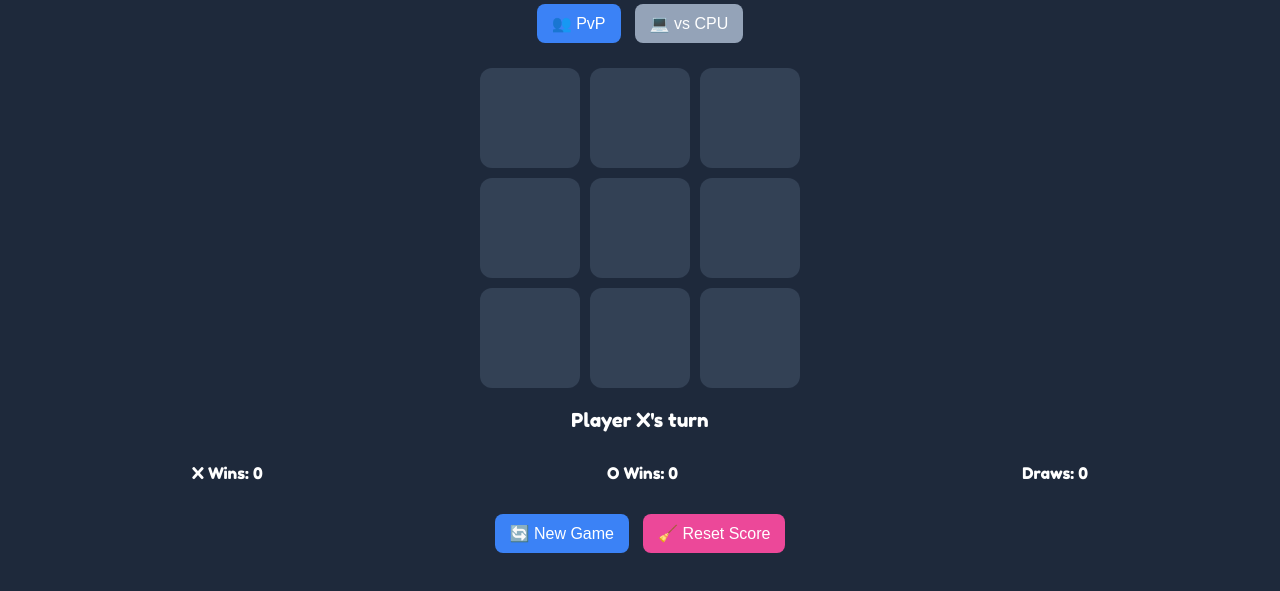
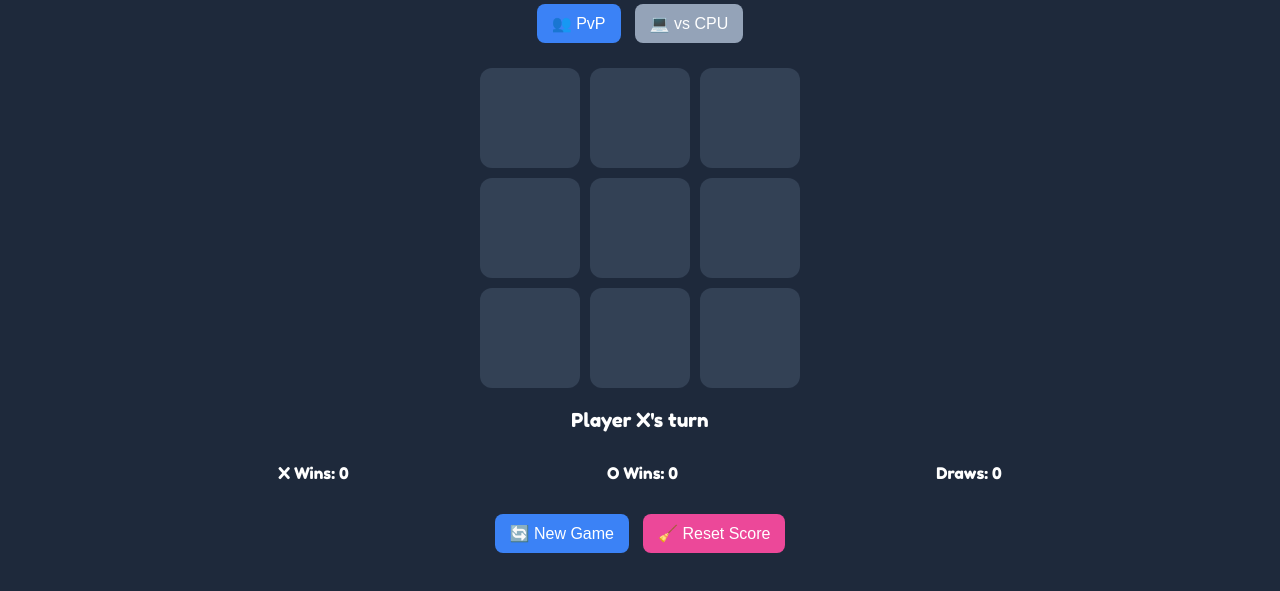
Before and after one commit to Kairu075/TicTacToe-Game, a plain HTML site: page index.html in a window 1280 px wide. Shown: the part 171-762 px from the top of the page. Drawn offline with Linux system fonts and the light colour scheme.

Commit message:
Update title in index.html and adjust scoreboard alignment in styles.css

```diff
--- a/index.html
+++ b/index.html
@@ -3,12 +3,12 @@
 <head>
   <meta charset="UTF-8">
   <meta name="viewport" content="width=device-width, initial-scale=1.0">
-  <title>Tic Tac Toe 🎮</title>
+  <title>Tic Tac Toe Game</title>
   <link rel="stylesheet" href="styles.css">
   <link href="https://fonts.googleapis.com/css2?family=Fredoka+One&display=swap" rel="stylesheet">
 </head>
 <body class="dark">
-  <!-- Theme Toggle (Top Right) -->
+  <!-- Theme Toggle -->
   <div class="topbar">
     <label class="switch">
       <input type="checkbox" id="themeToggle">
@@ -23,13 +23,13 @@
   <div class="container">
     <h1>Tic Tac Toe 🎮</h1>
 
-    <!-- Mode Selection -->
+    <!-- Mode Select -->
     <div class="mode-select">
       <button id="pvpBtn" class="active">👥 PvP</button>
       <button id="cpuBtn">💻 vs CPU</button>
     </div>
 
-    <!-- Difficulty (only shows in CPU mode) -->
+    <!-- Difficulty-->
     <div class="difficulty" id="difficulty">
       <label><input type="radio" name="level" value="easy" checked> Easy</label>
       <label><input type="radio" name="level" value="medium"> Medium</label>
--- a/styles.css
+++ b/styles.css
@@ -95,7 +95,7 @@ h1 {
 
 .scoreboard {
   display: flex;
-  justify-content: space-around;
+  justify-content: space-evenly;
   margin: 10px 0;
 }
 
```
